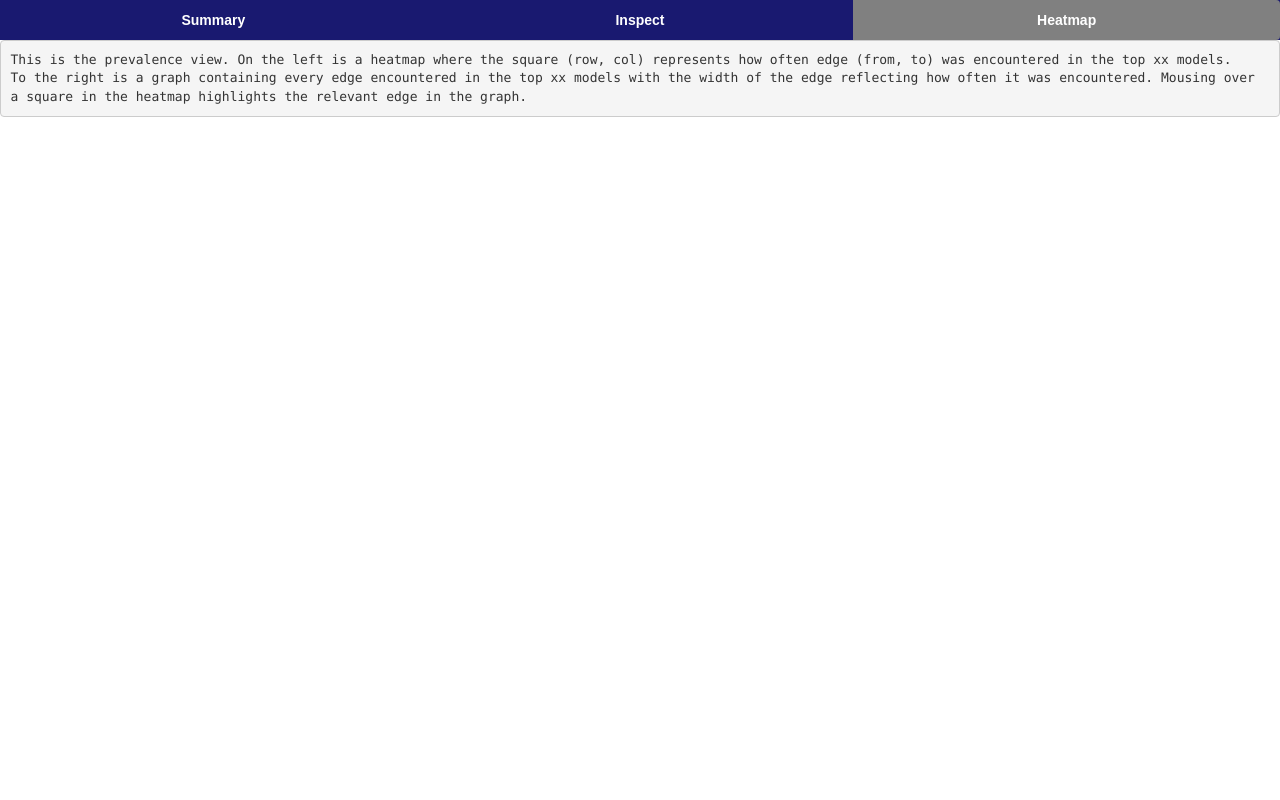
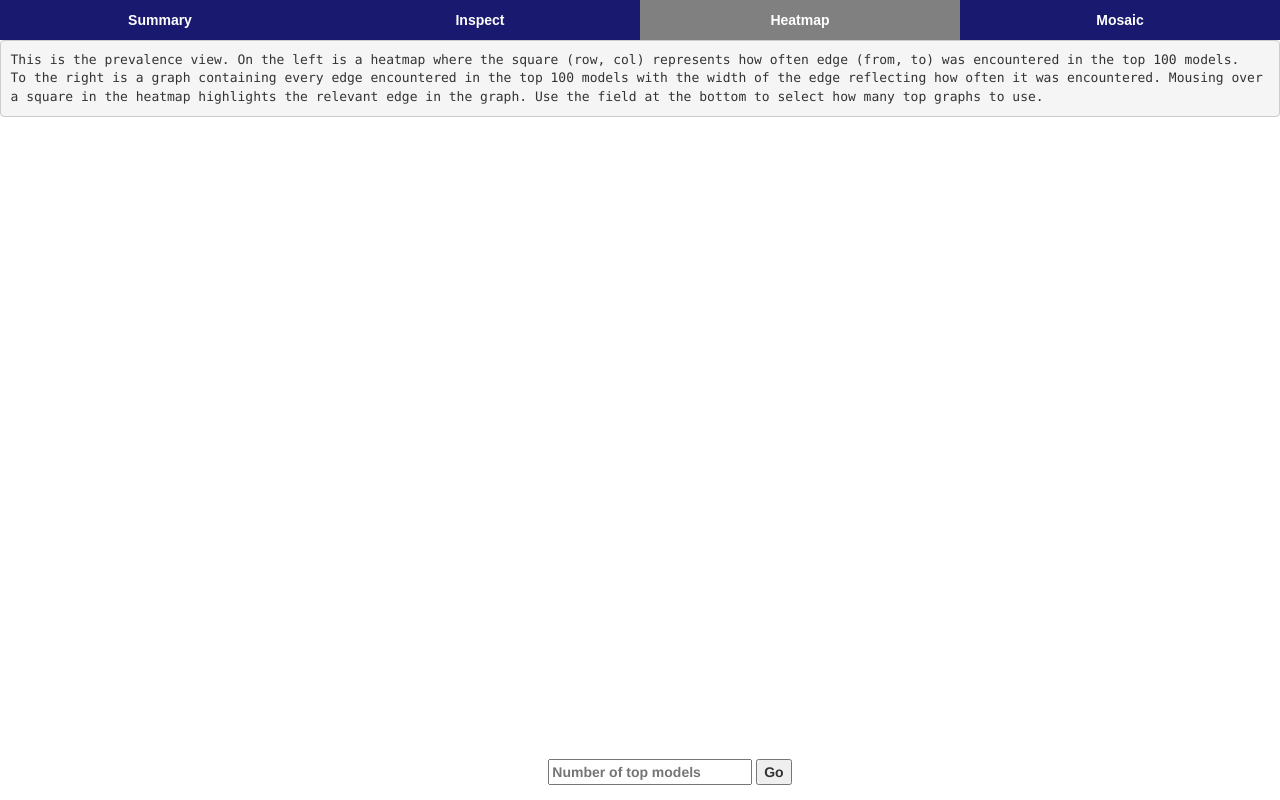
Before and after one commit to ananth-pallaseni/TSA, a plain HTML site: page tsa/gui/prevalence.html in a window 1280 px wide. Drawn offline with Linux system fonts and the light colour scheme; no server answers.

Commit message:
added selector to prevalence to selet number of top models

```diff
--- a/tsa/gui/header.js
+++ b/tsa/gui/header.js
@@ -1,13 +1,3 @@
-$('#load-btn').on('click', function() {
-	$('#file-input').trigger('click');
-});
-
-var handleLoad = function(files) {
-	f = files[0]
-	/*d3.select('#load-btn')
-		.attr('href', '/load/' + f.name);*/
-	$('#load-frm-btn').trigger('click');
-}
 
 var insertHeader = function(title) {
 	var hr = d3.select('.header-row');
@@ -34,6 +24,11 @@ var insertHeader = function(title) {
 		.attr('class', 'btn btn-muted nav-btn top-nav-btn')
 		.attr('id', 'nav-btn-prevalence')
 		.text('Heatmap')
+	btnrow.append('a')
+		.attr('href', '/mosaic.html')
+		.attr('class', 'btn btn-muted nav-btn top-nav-btn')
+		.attr('id', 'nav-btn-mosaic')
+		.text('Mosaic')
 
 }
 
--- a/tsa/gui/prevalence.css
+++ b/tsa/gui/prevalence.css
@@ -4,13 +4,16 @@ html, body {
 }
 
 #data-row {
-	height: 83%;
+	height: 79%;
 }
 
 .info-row {
 	height: 10%;
 }
 
+#bt-nav-row {
+	height: 5%
+}
 /*#hm-col {
 	padding-right: 0;
 }
--- a/tsa/gui/prevalence.html
+++ b/tsa/gui/prevalence.html
@@ -31,6 +31,17 @@
                 <div class='col-md-6 col-sm-12 cols-xs-12 col-tall' id='pg-col'>
                 </div>
             </div>
+
+            <div class='row' id='bot-nav-row'>
+
+                <div class='col-md-3 col-md-offset-5 nav-btn' id='bot-nav-container'>
+                    <form name="nav-form" class='nav-form'>
+                        <input type="text" id="num-top" placeholder='Number of top models' size='20' autocomplete='off'>
+                        <input name="Submit"  type="button" id='go-btn' onclick='return numTopGo();' value="Go" >
+                    </form>
+
+                </div>
+            </div>
         </div>
         <script type="text/javascript" src='header.js'> </script>
         <script type="text/javascript" src='hm.js'> </script>
@@ -40,10 +51,26 @@
             var hmsvg = insertSvg('hm-col', 'hm-svg');
             var pgsvg = insertSvg('pg-col', 'pg-svg');
 
+            var firstLoad = true;
+            var numTotalGraphs = undefined;
+            d3.json('/num-graphs', function(d) {
+                numTotalGraphs = d;
+            })
+            var getNumModels = function() {
+                var numtop = document.getElementById('num-top').value;
+                if (! numtop) {
+                    numtop = undefined;
+                }
+                if (firstLoad) {
+                    numtop = 100;
+                }
+                return numtop;
+            }
+
             d3.select('.info-col')
                 .style('padding', 0)
                 .append('pre')
-                .text('This is the prevalence view. On the left is a heatmap where the square (row, col) represents how often edge (from, to) was encountered in the top xx models.\nTo the right is a graph containing every edge encountered in the top xx models with the width of the edge reflecting how often it was encountered. Mousing over a square in the heatmap highlights the relevant edge in the graph.')
+                .text('This is the prevalence view. On the left is a heatmap where the square (row, col) represents how often edge (from, to) was encountered in the top ' + 100 + ' models.\nTo the right is a graph containing every edge encountered in the top ' + 100 + ' models with the width of the edge reflecting how often it was encountered. Mousing over a square in the heatmap highlights the relevant edge in the graph. Use the field at the bottom to select how many top graphs to use.')
                 .style('word-break', 'normal')
                 .style('white-space', 'pre-wrap');
 
@@ -109,18 +136,38 @@
             }
 
             color = d3.schemeCategory10[Math.floor(Math.random() * d3.schemeCategory10.length)];
-            d3.json('/occ-mat/100', function(tup) {
+
+
+            var loadTop = function(numtop) {
+                d3.json('/occ-mat/' + numtop, function(tup) {
                     mat = tup[0]
                     cplx = tup[1]
                     drawHeatmapColor(hmsvg, mat, color);
                     squaresOnMouse(mouseoverfn, mouseoutfn);
 
-                squaresOnClick(function(d) {console.log('Click in square ' + d.from + ', ' + d.to)});
                 });
-            d3.json('/occ-graph/100', function(prev_g) {
+                d3.json('/occ-graph/' + numtop, function(prev_g) {
                     drawPrevalenceGraphFrom(pgsvg, prev_g[0], prev_g[1], prev_g[2], color);
                     squaresOnMouse(mouseoverfn, mouseoutfn);
                 });
+            }
+
+            var numTopGo = function(event) {
+                var numtop = document.getElementById('num-top').value;
+
+                if (numtop && numtop % 1 === 0 && numtop >= 0 && numtop < numTotalGraphs) {
+                    loadTop(numtop);
+                    firstLoad = false;
+                    d3.select('.info-col').select('pre')
+                        .text('This is the prevalence view. On the left is a heatmap where the square (row, col) represents how often edge (from, to) was encountered in the top ' + getNumModels() + ' models.\nTo the right is a graph containing every edge encountered in the top ' + getNumModels() + ' models with the width of the edge reflecting how often it was encountered. Mousing over a square in the heatmap highlights the relevant edge in the graph. Use the field at the bottom to select how many top graphs to use.')
+                }
+            }
+
+            loadTop(100);
+
+
+
+
 
         </script>
     </body>
```
Lines whose indentation alone changed are shown as unchanged.
